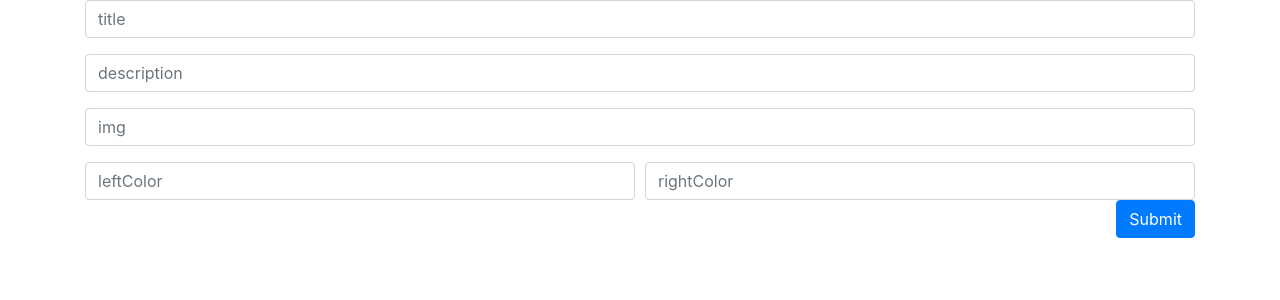
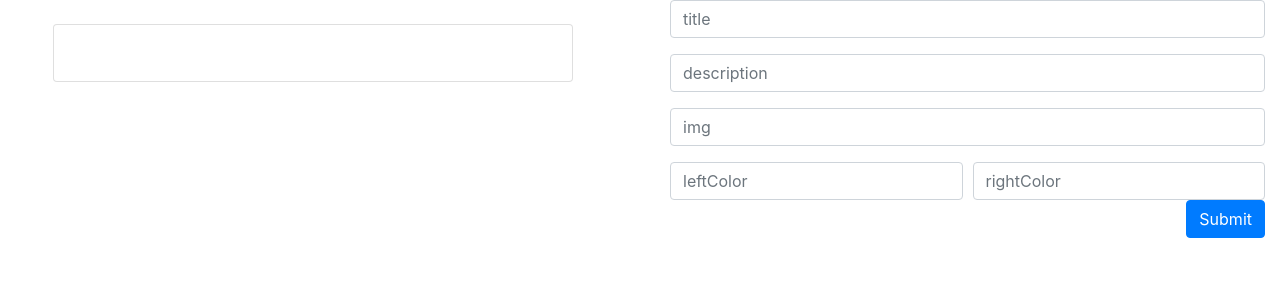
Before and after one commit to robertramosastudillo/FitnessApp, a React (Create React App) app: page /exercise/new in a window 1280 px wide. Shown: the top 300 px of the page. Built offline with nearby package versions, Linux system fonts and the light colour scheme.

Commit message:
Lifting State Up

```diff
--- /dev/null
+++ b/src/components/ExerciseForm.js
@@ -0,0 +1,77 @@
+import React from "react";
+
+class ExerciseForm extends React.Component {
+  handleSubmit = e => {
+    e.preventDefault();
+    console.log(this.state);
+  };
+
+  render() {
+    const { onChange, form } = this.props;
+
+    return (
+      <div className="container">
+        <form onSubmit={onChange}>
+          <div className="form-group">
+            <input
+              type="text"
+              className="form-control"
+              placeholder="title"
+              name="title"
+              onChange={onChange}
+              value={form.title}
+            />
+          </div>
+          <div className="form-group">
+            <input
+              type="text"
+              className="form-control"
+              placeholder="description"
+              name="description"
+              onChange={onChange}
+              value={form.description}
+            />
+          </div>
+          <div className="form-group">
+            <input
+              type="text"
+              className="form-control"
+              placeholder="img"
+              name="img"
+              onChange={onChange}
+              value={form.img}
+            />
+          </div>
+          <div className="form-row">
+            <div className="col">
+              <input
+                type="text"
+                className="form-control"
+                placeholder="leftColor"
+                name="leftColor"
+                onChange={onChange}
+                value={form.leftColor}
+              />
+            </div>
+            <div className="col">
+              <input
+                type="text"
+                className="form-control"
+                placeholder="rightColor"
+                name="rightColor"
+                onChange={onChange}
+                value={form.rightColor}
+              />
+            </div>
+          </div>
+
+          <button type="submit" className="btn btn-primary float-right">
+            Submit
+          </button>
+        </form>
+      </div>
+    );
+  }
+}
+
+export default ExerciseForm;
--- a/src/pages/ExerciseNew.js
+++ b/src/pages/ExerciseNew.js
@@ -1,86 +1,36 @@
 import React from "react";
+import ExerciseForm from "../components/ExerciseForm";
+import Card from "../components/Card";
 
 class ExerciseNew extends React.Component {
-  state = {};
-
-  handleSubmit = e => {
-    e.preventDefault();
-    console.log(this.state);
+  state = {
+    form: {
+      title: "",
+      description: "",
+      img: "",
+      leftColor: "",
+      rightColor: ""
+    }
   };
 
   handleChange = e => {
-    // Forma 1
-    // let partialState = {};
-    // partialState[e.target.name] = e.target.value;
-    // this.setState(partialState);
-
-    //Forma 2
     this.setState({
-      [e.target.name]: e.target.value
+      form: {
+        ...this.state.form,
+        [e.target.name]: e.target.value
+      }
     });
   };
 
   render() {
     return (
-      <div className="container">
-        <form onSubmit={this.handleSubmit}>
-          <div className="form-group">
-            <input
-              type="text"
-              className="form-control"
-              placeholder="title"
-              name="title"
-              onChange={this.handleChange}
-              value={this.state.title}
-            />
-          </div>
-          <div className="form-group">
-            <input
-              type="text"
-              className="form-control"
-              placeholder="description"
-              name="description"
-              onChange={this.handleChange}
-              value={this.state.description}
-            />
-          </div>
-          <div className="form-group">
-            <input
-              type="text"
-              className="form-control"
-              placeholder="img"
-              name="img"
-              onChange={this.handleChange}
-              value={this.state.img}
-            />
-          </div>
-          <div className="form-row">
-            <div className="col">
-              <input
-                type="text"
-                className="form-control"
-                placeholder="leftColor"
-                name="leftColor"
-                onChange={this.handleChange}
-                value={this.state.leftColor}
-              />
-            </div>
-            <div className="col">
-              <input
-                type="text"
-                className="form-control"
-                placeholder="rightColor"
-                name="rightColor"
-                onChange={this.handleChange}
-                value={this.state.rightColor}
-              />
-            </div>
-          </div>
-
-          <button type="submit" className="btn btn-primary float-right">
-            Submit
-          </button>
-        </form>
+      <div className="row">
+        <div className="col-sm">
+          <Card {...this.state.form} />
+        </div>
+        <div className="col-sm">
+          <ExerciseForm onChange={this.handleChange} form={this.state.form} />
+        </div>
       </div>
     );
   }
```
Also changed, not shown: src/components/App.js (+0 -12 lines), src/components/ExerciseList.js (+0 -19 lines), src/components/Welcome.js (+0 -11 lines), src/pages/Exercises.js (+0 -35 lines).
